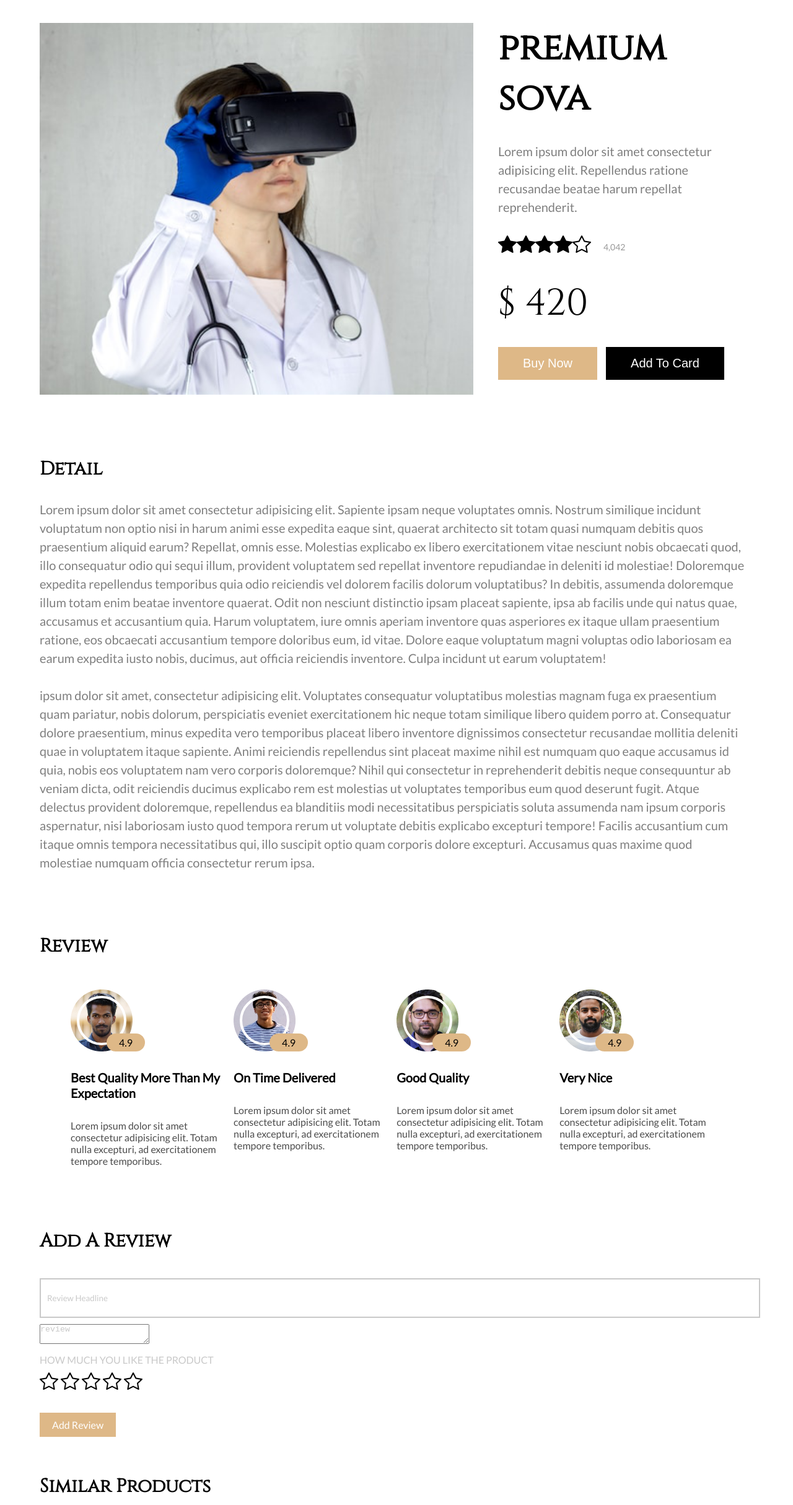
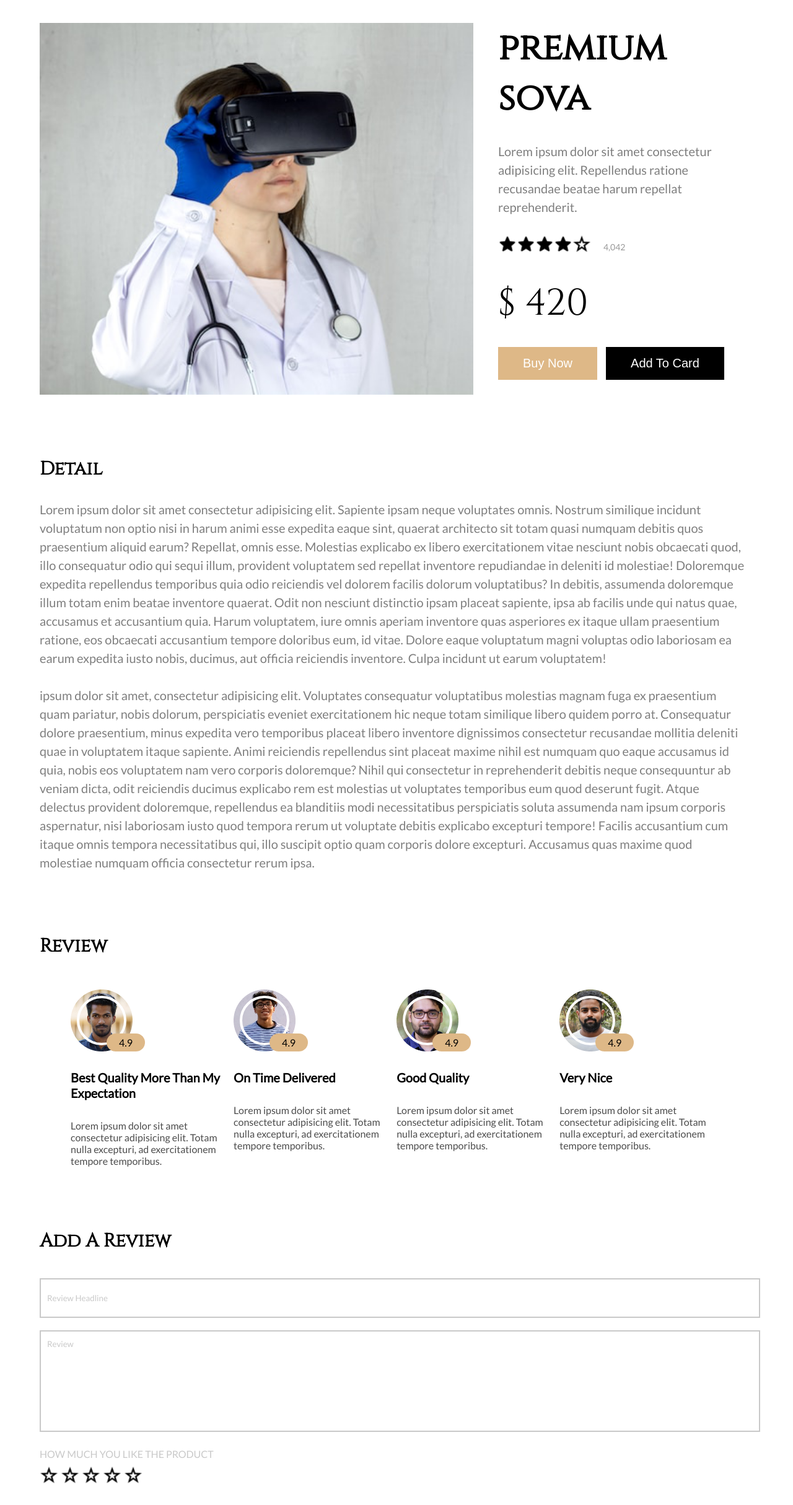
Before and after one commit to FarhanHermawan/Fluxara_technology, a plain HTML site: page product.html in a window 1280 px wide. Shown: the part 83-2512 px from the top of the page at 62% size. Drawn offline with Linux system fonts and the light colour scheme.

Commit message:
form review with bootstraps

```diff
--- a/css/product.css
+++ b/css/product.css
@@ -28,7 +28,7 @@
     display: flex;
 }
 
-.ratings .bi-bi-star-fill{
+.ratings .star{
     width: 30px;
     height: 30px;
 }
@@ -100,7 +100,7 @@
 }
 
 .review-headline:focus,
-.review-field:focus{
+.review-field:focus {
     border-color: #DEB887;
 }
 
--- a/js/product.js
+++ b/js/product.js
@@ -1,12 +1,12 @@
 let ratingStarInput = [...document.querySelectorAll('.rating-star')];
 
-ratingStarInput.map((star, i) =>{
+ratingStarInput.map((star, index) => {
     star.addEventListener('click', () => {
         for(let i = 0; i < 5; i++) {
             if(i <= index){
-                ratingStarInput[i].src = 'img/star-fill.png';
+                ratingStarInput[i].src = 'img/star fill.png';
             } else{
-                ratingStarInput[i].src = 'img/star.png';
+                ratingStarInput[i].src = 'img/star-no-fill.png';
             }
         }
     })
--- a/product.html
+++ b/product.html
@@ -39,21 +39,12 @@
             <h1 class="product-title">premium sova</h1>
             <p class="product-des">Lorem ipsum dolor sit amet consectetur adipisicing elit. Repellendus ratione recusandae beatae harum repellat reprehenderit.</p>
             <div class="ratings">
-                <svg xmlns="http://www.w3.org/2000/svg" width="16" height="16" fill="currentColor" class="bi-bi-star-fill" viewBox="0 0 16 16">
-                    <path d="M3.612 15.443c-.386.198-.824-.149-.746-.592l.83-4.73L.173 6.765c-.329-.314-.158-.888.283-.95l4.898-.696L7.538.792c.197-.39.73-.39.927 0l2.184 4.327 4.898.696c.441.062.612.636.282.95l-3.522 3.356.83 4.73c.078.443-.36.79-.746.592L8 13.187l-4.389 2.256z"/>
-                </svg>
-                <svg xmlns="http://www.w3.org/2000/svg" width="16" height="16" fill="currentColor" class="bi-bi-star-fill" viewBox="0 0 16 16">
-                    <path d="M3.612 15.443c-.386.198-.824-.149-.746-.592l.83-4.73L.173 6.765c-.329-.314-.158-.888.283-.95l4.898-.696L7.538.792c.197-.39.73-.39.927 0l2.184 4.327 4.898.696c.441.062.612.636.282.95l-3.522 3.356.83 4.73c.078.443-.36.79-.746.592L8 13.187l-4.389 2.256z"/>
-                </svg>
-                <svg xmlns="http://www.w3.org/2000/svg" width="16" height="16" fill="currentColor" class="bi-bi-star-fill" viewBox="0 0 16 16">
-                    <path d="M3.612 15.443c-.386.198-.824-.149-.746-.592l.83-4.73L.173 6.765c-.329-.314-.158-.888.283-.95l4.898-.696L7.538.792c.197-.39.73-.39.927 0l2.184 4.327 4.898.696c.441.062.612.636.282.95l-3.522 3.356.83 4.73c.078.443-.36.79-.746.592L8 13.187l-4.389 2.256z"/>
-                </svg>
-                <svg xmlns="http://www.w3.org/2000/svg" width="16" height="16" fill="currentColor" class="bi-bi-star-fill" viewBox="0 0 16 16">
-                    <path d="M3.612 15.443c-.386.198-.824-.149-.746-.592l.83-4.73L.173 6.765c-.329-.314-.158-.888.283-.95l4.898-.696L7.538.792c.197-.39.73-.39.927 0l2.184 4.327 4.898.696c.441.062.612.636.282.95l-3.522 3.356.83 4.73c.078.443-.36.79-.746.592L8 13.187l-4.389 2.256z"/>
-                </svg>
-                <svg xmlns="http://www.w3.org/2000/svg" width="16" height="16" fill="currentColor" class="bi-bi-star-fill" viewBox="0 0 16 16">
-                    <path d="M2.866 14.85c-.078.444.36.791.746.593l4.39-2.256 4.389 2.256c.386.198.824-.149.746-.592l-.83-4.73 3.522-3.356c.33-.314.16-.888-.282-.95l-4.898-.696L8.465.792a.513.513 0 0 0-.927 0L5.354 5.12l-4.898.696c-.441.062-.612.636-.283.95l3.523 3.356-.83 4.73zm4.905-2.767-3.686 1.894.694-3.957a.565.565 0 0 0-.163-.505L1.71 6.745l4.052-.576a.525.525 0 0 0 .393-.288L8 2.223l1.847 3.658a.525.525 0 0 0 .393.288l4.052.575-2.906 2.77a.565.565 0 0 0-.163.506l.694 3.957-3.686-1.894a.503.503 0 0 0-.461 0z"/>
-                </svg>
+                <!-- class = bi-bi-star-fill -->
+                <img src="img/star fill.png" class="star" alt="">
+                <img src="img/star fill.png" class="star" alt="">
+                <img src="img/star fill.png" class="star" alt="">
+                <img src="img/star fill.png" class="star" alt="">
+                <img src="img/star-no-fill.png" class="star" alt="">
                 <span class="rating-count">4,042</span>
             </div>
             <p class="price">$ 420</p>
@@ -100,28 +91,17 @@
     <section class="add-review-section">
         <h1 class="section-title">add a review</h1>
         <input type="text" class="review-headline" placeholder="review headline">
-        <textarea placeholder="review" class="reviewfield"></textarea>
+        <textarea placeholder="review" class="review-field"></textarea>
         <p class="rating-text">how much you like the product</p>
         <div class="star-container">
-            <svg xmlns="http://www.w3.org/2000/svg" width="16" height="16" fill="currentColor" class="rating-star" viewBox="0 0 16 16">
-                <path d="M2.866 14.85c-.078.444.36.791.746.593l4.39-2.256 4.389 2.256c.386.198.824-.149.746-.592l-.83-4.73 3.522-3.356c.33-.314.16-.888-.282-.95l-4.898-.696L8.465.792a.513.513 0 0 0-.927 0L5.354 5.12l-4.898.696c-.441.062-.612.636-.283.95l3.523 3.356-.83 4.73zm4.905-2.767-3.686 1.894.694-3.957a.565.565 0 0 0-.163-.505L1.71 6.745l4.052-.576a.525.525 0 0 0 .393-.288L8 2.223l1.847 3.658a.525.525 0 0 0 .393.288l4.052.575-2.906 2.77a.565.565 0 0 0-.163.506l.694 3.957-3.686-1.894a.503.503 0 0 0-.461 0z"/>
-            </svg>
-            <svg xmlns="http://www.w3.org/2000/svg" width="16" height="16" fill="currentColor" class="rating-star" viewBox="0 0 16 16">
-                <path d="M2.866 14.85c-.078.444.36.791.746.593l4.39-2.256 4.389 2.256c.386.198.824-.149.746-.592l-.83-4.73 3.522-3.356c.33-.314.16-.888-.282-.95l-4.898-.696L8.465.792a.513.513 0 0 0-.927 0L5.354 5.12l-4.898.696c-.441.062-.612.636-.283.95l3.523 3.356-.83 4.73zm4.905-2.767-3.686 1.894.694-3.957a.565.565 0 0 0-.163-.505L1.71 6.745l4.052-.576a.525.525 0 0 0 .393-.288L8 2.223l1.847 3.658a.525.525 0 0 0 .393.288l4.052.575-2.906 2.77a.565.565 0 0 0-.163.506l.694 3.957-3.686-1.894a.503.503 0 0 0-.461 0z"/>
-            </svg>
-            <svg xmlns="http://www.w3.org/2000/svg" width="16" height="16" fill="currentColor" class="rating-star" viewBox="0 0 16 16">
-                <path d="M2.866 14.85c-.078.444.36.791.746.593l4.39-2.256 4.389 2.256c.386.198.824-.149.746-.592l-.83-4.73 3.522-3.356c.33-.314.16-.888-.282-.95l-4.898-.696L8.465.792a.513.513 0 0 0-.927 0L5.354 5.12l-4.898.696c-.441.062-.612.636-.283.95l3.523 3.356-.83 4.73zm4.905-2.767-3.686 1.894.694-3.957a.565.565 0 0 0-.163-.505L1.71 6.745l4.052-.576a.525.525 0 0 0 .393-.288L8 2.223l1.847 3.658a.525.525 0 0 0 .393.288l4.052.575-2.906 2.77a.565.565 0 0 0-.163.506l.694 3.957-3.686-1.894a.503.503 0 0 0-.461 0z"/>
-            </svg>
-            <svg xmlns="http://www.w3.org/2000/svg" width="16" height="16" fill="currentColor" class="rating-star" viewBox="0 0 16 16">
-                <path d="M2.866 14.85c-.078.444.36.791.746.593l4.39-2.256 4.389 2.256c.386.198.824-.149.746-.592l-.83-4.73 3.522-3.356c.33-.314.16-.888-.282-.95l-4.898-.696L8.465.792a.513.513 0 0 0-.927 0L5.354 5.12l-4.898.696c-.441.062-.612.636-.283.95l3.523 3.356-.83 4.73zm4.905-2.767-3.686 1.894.694-3.957a.565.565 0 0 0-.163-.505L1.71 6.745l4.052-.576a.525.525 0 0 0 .393-.288L8 2.223l1.847 3.658a.525.525 0 0 0 .393.288l4.052.575-2.906 2.77a.565.565 0 0 0-.163.506l.694 3.957-3.686-1.894a.503.503 0 0 0-.461 0z"/>
-            </svg>
-            <svg xmlns="http://www.w3.org/2000/svg" width="16" height="16" fill="currentColor" class="rating-star" viewBox="0 0 16 16">
-                <path d="M2.866 14.85c-.078.444.36.791.746.593l4.39-2.256 4.389 2.256c.386.198.824-.149.746-.592l-.83-4.73 3.522-3.356c.33-.314.16-.888-.282-.95l-4.898-.696L8.465.792a.513.513 0 0 0-.927 0L5.354 5.12l-4.898.696c-.441.062-.612.636-.283.95l3.523 3.356-.83 4.73zm4.905-2.767-3.686 1.894.694-3.957a.565.565 0 0 0-.163-.505L1.71 6.745l4.052-.576a.525.525 0 0 0 .393-.288L8 2.223l1.847 3.658a.525.525 0 0 0 .393.288l4.052.575-2.906 2.77a.565.565 0 0 0-.163.506l.694 3.957-3.686-1.894a.503.503 0 0 0-.461 0z"/>
-            </svg>
+                <img src="img/star-no-fill.png" class="rating-star" alt="">
+                <img src="img/star-no-fill.png" class="rating-star" alt="">
+                <img src="img/star-no-fill.png" class="rating-star" alt="">
+                <img src="img/star-no-fill.png" class="rating-star" alt="">
+                <img src="img/star-no-fill.png" class="rating-star" alt="">
         </div>
         <button class="add-review-btn">add review</button>
     </section>
-
     <!-- similar product -->
     <section class="best-selling-product-section">
         <h1 class="section-title"> similar products</h1>
```
Also changed, not shown: img/star fill.png (added), img/star-fill.png (deleted), img/star-no-fill.png (added), img/star.png (deleted), star-fill.svg (deleted), star.svg (deleted).
